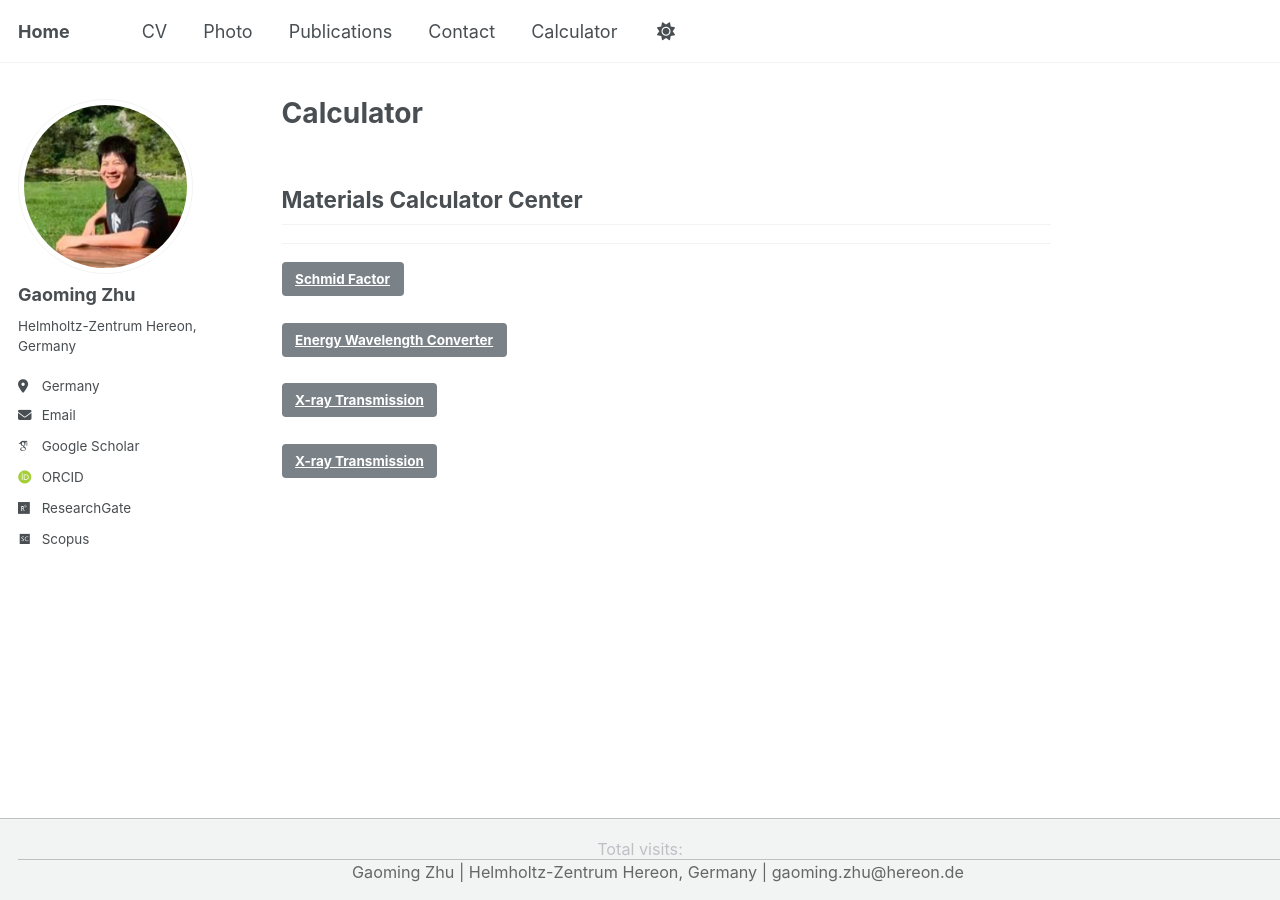
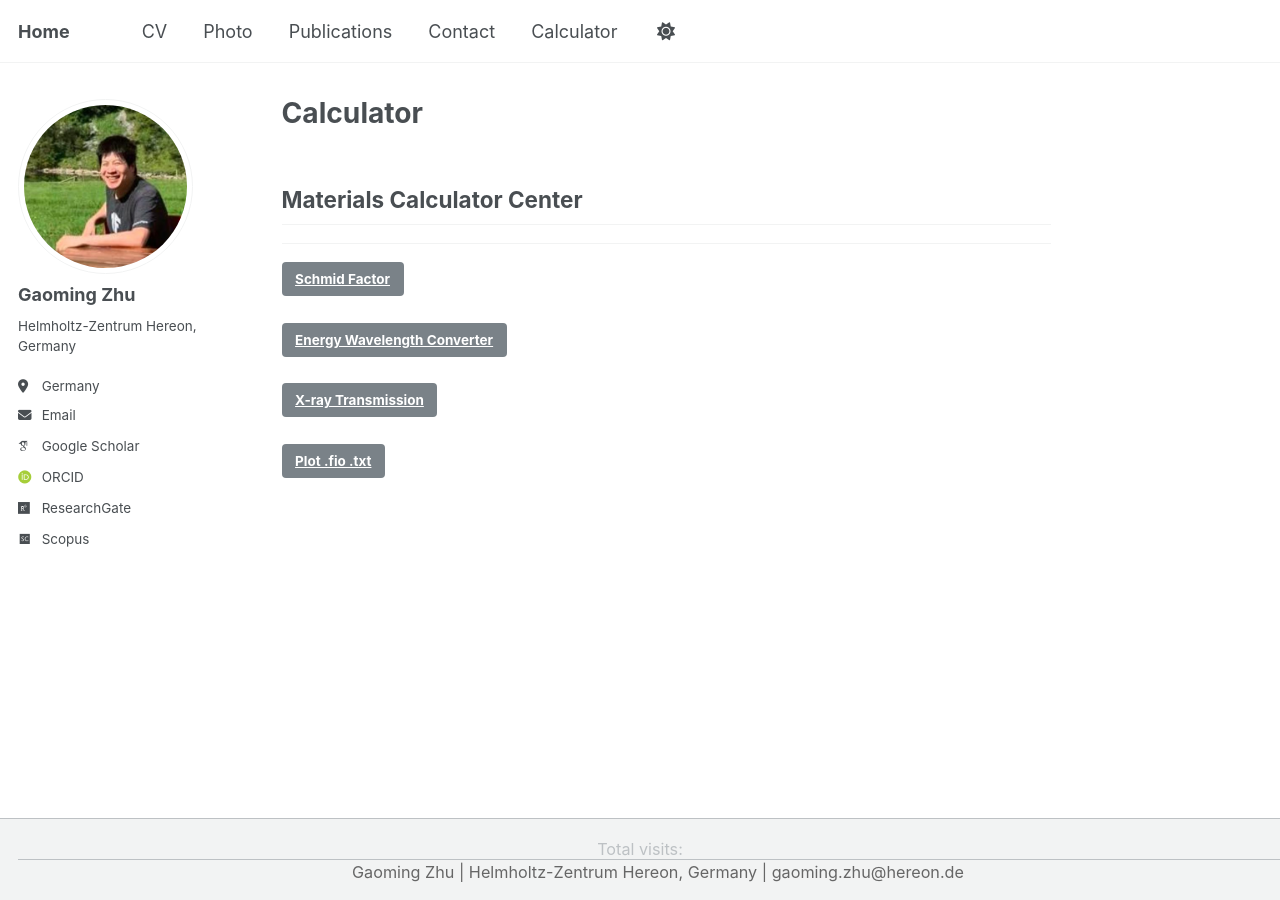
Before and after one commit to zgm900613/zgm900613.github.io, a Jekyll site: the page built from _pages/calculator.md, in a window 1280 px wide. Built offline with Jekyll 4.4.1, drawn with Linux system fonts in a browser that asks for light colours; some web fonts are replaced; a script that is not in the unit is left out; comment, search, counter and statistics services are not loaded.

Commit message:
Update calculator.md

```diff
--- a/_pages/calculator.md
+++ b/_pages/calculator.md
@@ -36,6 +36,6 @@ author_profile: true
   <a class="btn btn-primary"
      href="https://zgm900613.github.io/MaterialsCalculator/Plot_fio_txt.html"
      target="_blank">
-     X-ray Transmission
+     Plot .fio .txt
   </a>
 </p>
```
